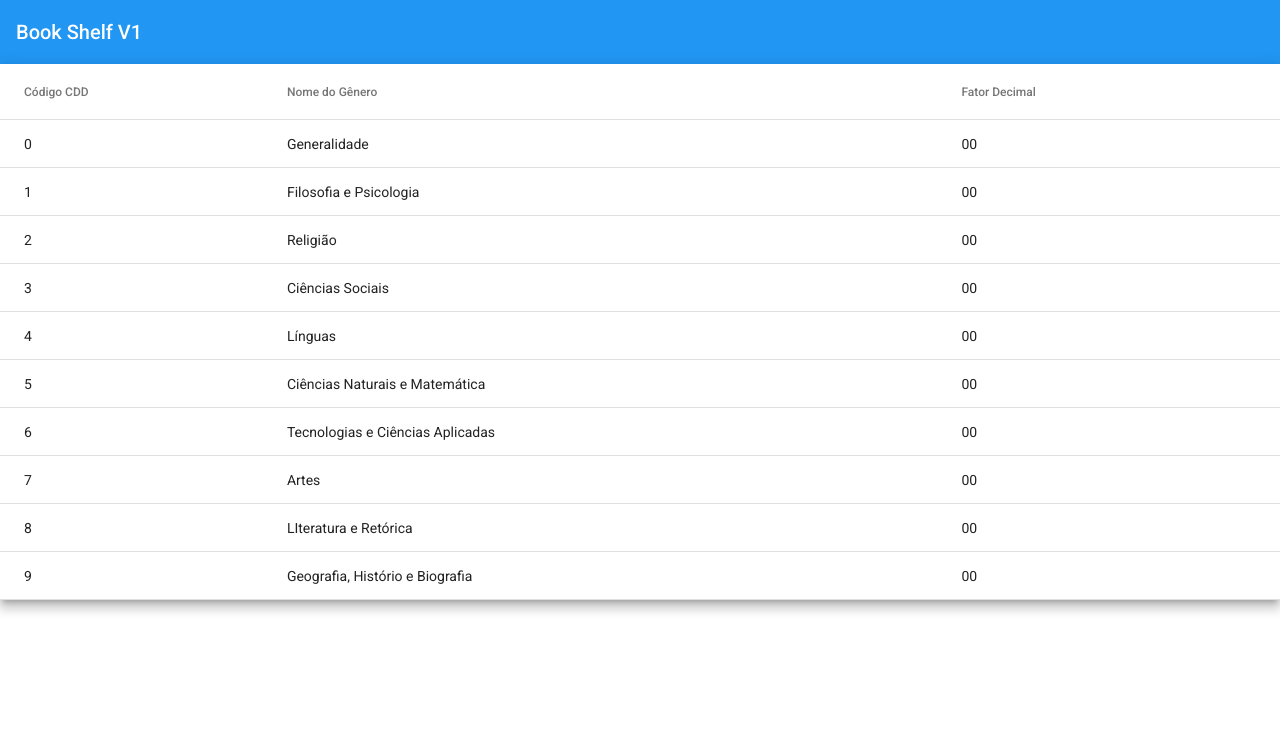
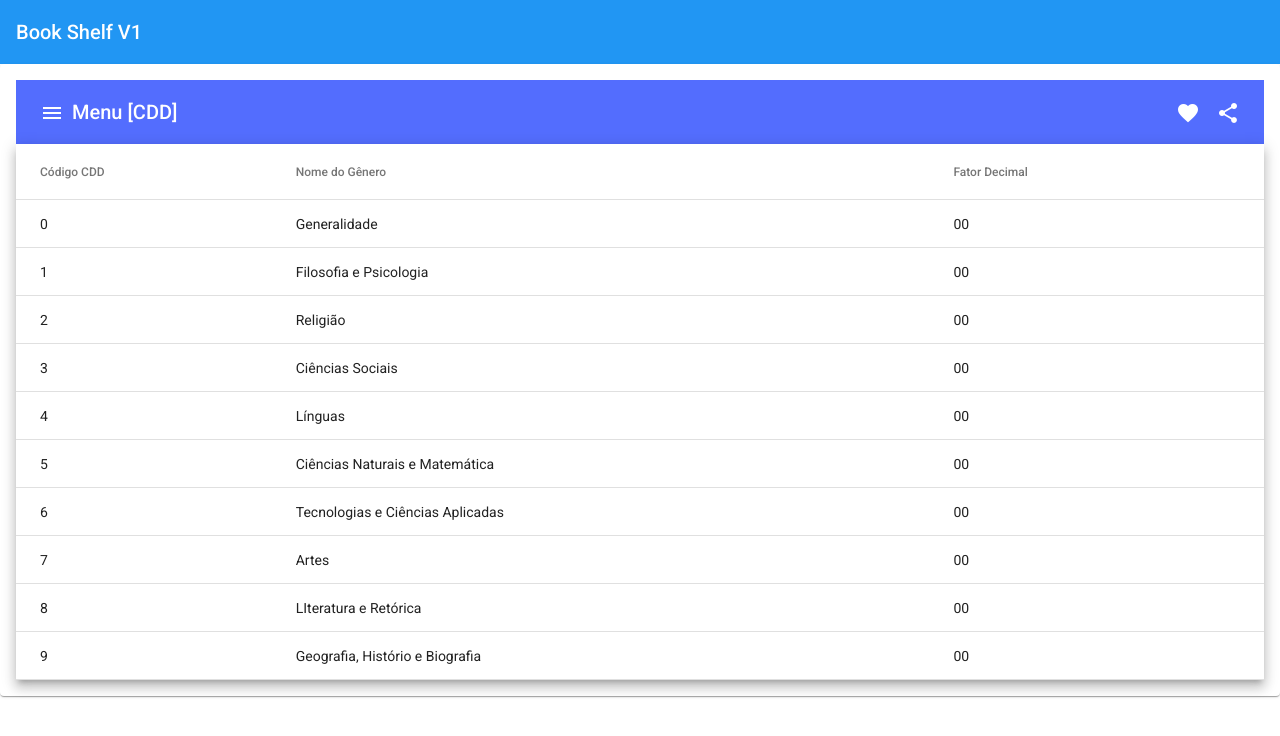
Before and after one commit to Sidnasciment0/bookshelf_v1_sid, an Angular app: page /cdd in a window 1280 px wide. Shown: the top 736 px of the page. Built offline with nearby package versions, Linux system fonts and the light colour scheme.

Commit message:
Adição de Cartões e Toolbar no CDD.

```diff
--- a/src/app/cdd/classes/classes.component.html
+++ b/src/app/cdd/classes/classes.component.html
@@ -1,3 +1,18 @@
+<mat-card>
+  <mat-toolbar color="accent">
+    <button mat-icon-button class="example-icon" aria-label="Example icon-button with menu icon">
+      <mat-icon>menu</mat-icon>
+    </button>
+    <span>Menu [CDD]</span>
+    <span class="example-spacer"></span>
+    <button mat-icon-button class="example-icon favorite-icon" aria-label="Example icon-button with heart icon">
+      <mat-icon>favorite</mat-icon>
+    </button>
+    <button mat-icon-button class="example-icon" aria-label="Example icon-button with share icon">
+      <mat-icon>share</mat-icon>
+    </button>
+  </mat-toolbar>
+
   <table mat-table [dataSource]="livrosGeneros" class="mat-elevation-z8">
 
     <!-- ID do Gênero -->
@@ -27,3 +42,4 @@
     <tr mat-header-row *matHeaderRowDef="visaoColunas"></tr>
     <tr mat-row *matRowDef="let row; columns: visaoColunas;"></tr>
   </table>
+</mat-card>
--- a/src/app/cdd/classes/classes.component.scss
+++ b/src/app/cdd/classes/classes.component.scss
@@ -1,3 +1,7 @@
 table {
     width: 100%;
   }
+
+.example-spacer {
+  flex: 1 1 auto;
+}
```
Also changed, not shown: src/app/cdd/cdd.module.ts (+8 -1 lines). Lines whose indentation alone changed are shown as unchanged.
